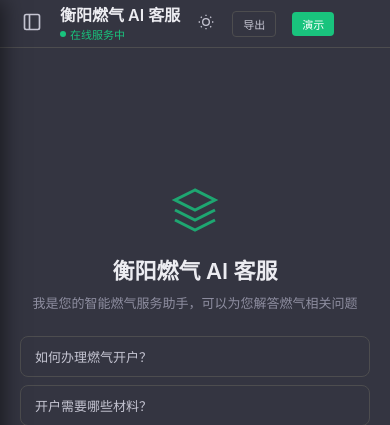
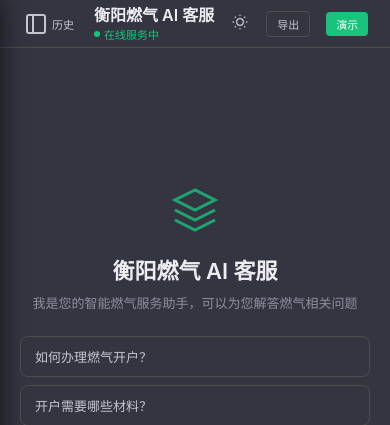
Before and after one commit to 1wen-code/hengyang-gas-ai-cs, a Flask app: page / in a window 390 px wide. Shown: the top 425 px of the page. Run offline with Flask 3, Linux system fonts and the light colour scheme.

Commit message:
移动端历史按钮增大到44px+加'历史'文字标签+z-index提升

```diff
--- a/static/css/style.css
+++ b/static/css/style.css
@@ -155,14 +155,32 @@ body {
     border: none;
     color: var(--text-secondary);
     cursor: pointer;
-    padding: 6px;
+    padding: 8px;
     border-radius: 6px;
+    min-width: 40px;
+    min-height: 40px;
+    display: flex;
+    align-items: center;
+    justify-content: center;
     transition: color 0.15s, background 0.15s;
+    z-index: 101;
 }
 
 .toggle-sidebar-btn:hover {
     color: var(--text-primary);
     background: rgba(255, 255, 255, 0.08);
+}
+
+@media (max-width: 768px) {
+    .toggle-sidebar-btn {
+        min-width: 44px;
+        min-height: 44px;
+        flex-shrink: 0;
+    }
+    .toggle-sidebar-btn svg {
+        width: 24px;
+        height: 24px;
+    }
 }
 
 .header-info {
@@ -609,6 +627,12 @@ body {
     .quick-replies {
         padding: 6px 8px 6px 14px !important;
     }
+
+    .toggle-sidebar-btn::after {
+        content: '历史';
+        font-size: 11px;
+        margin-left: 4px;
+    }
 }
     }
 }
```
